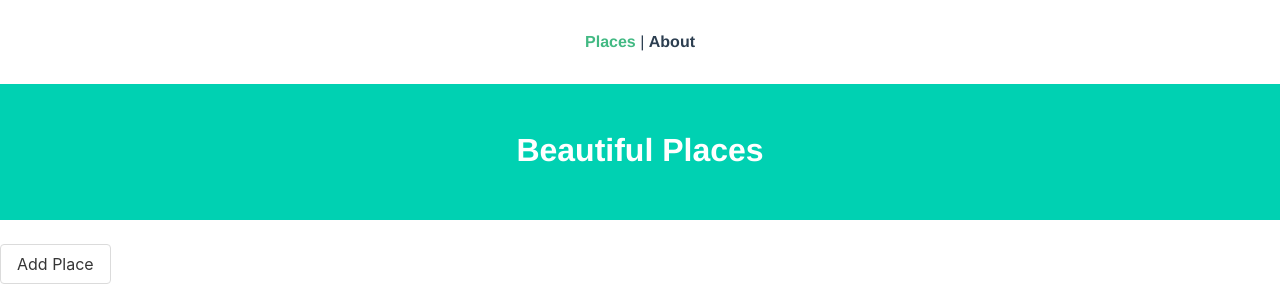
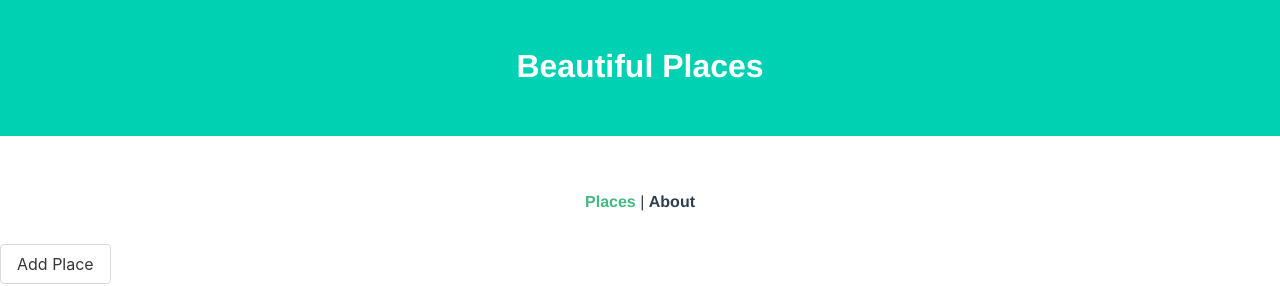
Before and after one commit to rach7110/beautiful-places, a Vue app: page / in a window 1280 px wide. Shown: the top 286 px of the page. Built offline with nearby package versions, Linux system fonts and the light colour scheme.

Commit message:
move banner to top-level of app.

```diff
--- a/src/App.vue
+++ b/src/App.vue
@@ -3,6 +3,15 @@
     rel="stylesheet"
     href="https://cdn.jsdelivr.net/npm/bulma@0.9.3/css/bulma.min.css"
   />
+  <div class="block">
+    <section class="hero is-primary">
+      <div class="hero-body">
+        <p class="title">Beautiful Places</p>
+        <p class="subtitle"></p>
+      </div>
+    </section>
+  </div>
+
   <div id="nav">
     <router-link to="/">Places</router-link> |
     <router-link to="/about">About</router-link>
--- a/src/views/PlacesList.vue
+++ b/src/views/PlacesList.vue
@@ -1,15 +1,5 @@
 <template>
-  <div id="app">
-    <!-- TODO: banner -->
-    <div class="block">
-      <section class="hero is-primary">
-        <div class="hero-body">
-          <p class="title">Beautiful Places</p>
-          <p class="subtitle"></p>
-        </div>
-      </section>
-    </div>
-
+  <div>
     <nav class="level is-mobile">
       <div class="level-right">
         <div class="level-item">
```
